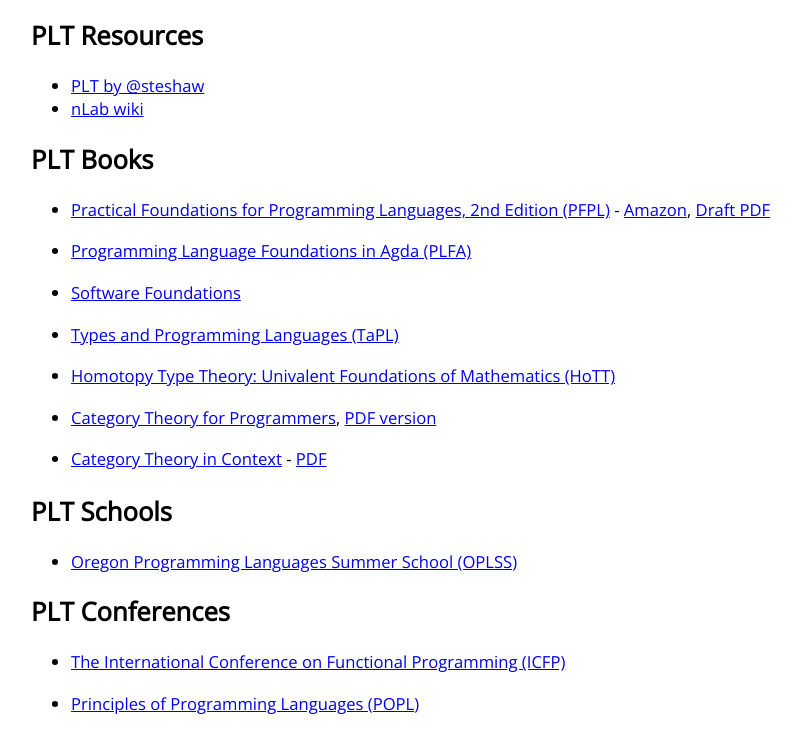
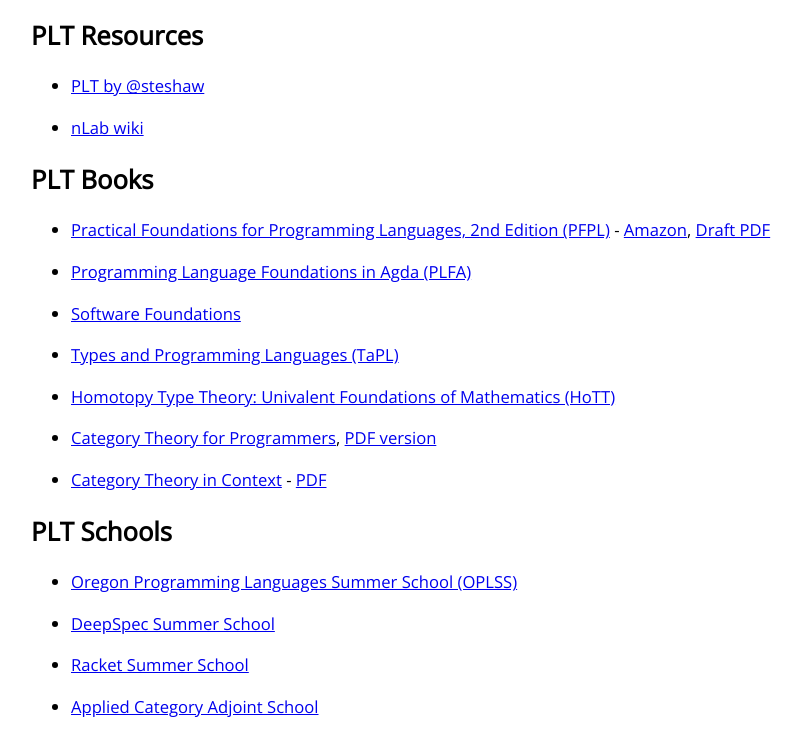
Before and after one commit to maybevoid/maybevoid.github.io, a plain HTML site: page wiki/programming-language-theory.html in a window 1280 px wide. Shown: the part 792-1527 px from the top of the page, without its empty margins (225-1026 px from the left). Drawn offline with nearby package versions, Linux system fonts and the light colour scheme.

Commit message:
f0c0af8b739bba751f6ecd7f005258db6f697849

```diff
--- a/wiki/programming-language-theory.html
+++ b/wiki/programming-language-theory.html
@@ -43,8 +43,8 @@
 <p>At MaybeVoid, I use the terms <em>PL</em> and <em>PLT</em> interchangeably to refer to the same thing. When clarification is required, I typically use the long form <em>programming language research</em>, or <em>research topics in programming languages</em> to refer to the same things as PLT. This is just an unofficial convention that I adopt, and may not be officially recognized beyond this website.</p>
 <h2 id="plt-resources">PLT Resources</h2>
 <ul>
-<li><a href="https://steshaw.org/plt/">PLT by @steshaw</a></li>
-<li><a href="https://ncatlab.org/nlab/show/HomePage">nLab wiki</a></li>
+<li><p><a href="https://steshaw.org/plt/">PLT by @steshaw</a></p></li>
+<li><p><a href="https://ncatlab.org/nlab/show/HomePage">nLab wiki</a></p></li>
 </ul>
 <h2 id="plt-books">PLT Books</h2>
 <ul>
@@ -58,7 +58,10 @@
 </ul>
 <h2 id="plt-schools">PLT Schools</h2>
 <ul>
-<li><a href="https://www.cs.uoregon.edu/research/summerschool/">Oregon Programming Languages Summer School (OPLSS)</a></li>
+<li><p><a href="https://www.cs.uoregon.edu/research/summerschool/">Oregon Programming Languages Summer School (OPLSS)</a></p></li>
+<li><p><a href="https://deepspec.org/event/dsss18/">DeepSpec Summer School</a></p></li>
+<li><p><a href="https://summer-school.racket-lang.org/">Racket Summer School</a></p></li>
+<li><p><a href="http://www.appliedcategorytheory.org/adjoint-school-act-2019/">Applied Category Adjoint School</a></p></li>
 </ul>
 <h2 id="plt-conferences">PLT Conferences</h2>
 <ul>
@@ -71,6 +74,7 @@
 <li><p><a href="https://www.youtube.com/channel/UCDe6N9R7U-RYWA57wzJQ2SQ/playlists">OPLSS lecture recordings</a>, with more at <a href="https://www.cs.uoregon.edu/research/summerschool/archives.html">each year’s archive page</a>.</p></li>
 <li><p><a href="http://www.cs.cmu.edu/~rwh/courses/hott/">Rober Harper’s CMU lectures on Homotopy Type Theory</a> - <a href="https://scs.hosted.panopto.com/Panopto/Pages/Sessions/List.aspx#folderID=%2207756bb0-b872-4a4a-95b1-b77ad206dab3%22">Panopto video recordings</a></p></li>
 <li><p><a href="https://www.cs.cmu.edu/~fp/courses/15816-s12/schedule.html">Frank Pfenning’s CMU lectures on Linear Logic</a> - <a href="https://scs.hosted.panopto.com/Panopto/Pages/Sessions/List.aspx#folderID=%2217bf4c63-e606-4029-b508-f94c7d121ca0%22">Panopto video recordings</a></p></li>
+<li><p><a href="https://www.youtube.com/watch?v=jG61w5pOc2A&amp;list=PLovJjGVqXXf3RgVdCXH96pPwSjFLDhSri">DeepSpec Summer School 2017</a></p></li>
 </ul>
     </main>
 
```
